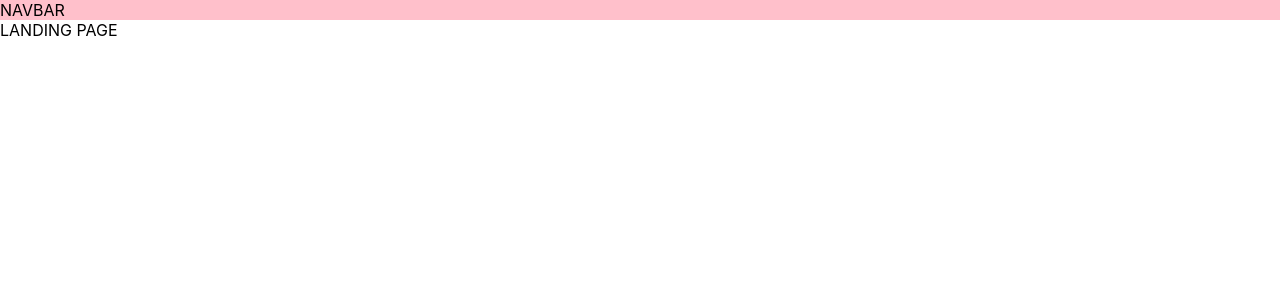
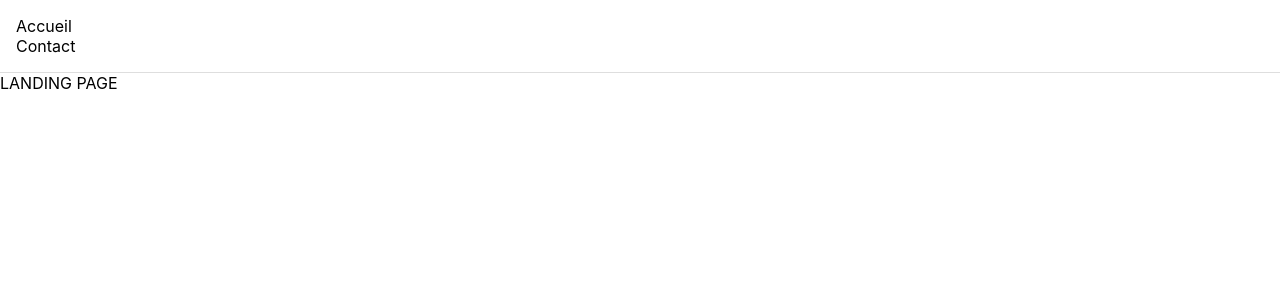
Before and after one commit to Elodeesign/reactwithjerem, a React (Create React App) app: page / in a window 1280 px wide. Shown: the top 300 px of the page. Built offline with nearby package versions, Linux system fonts and the light colour scheme.

Commit message:
styled component

```diff
--- a/package.json
+++ b/package.json
@@ -7,7 +7,8 @@
     "react-dom": "^16.6.3",
     "react-router": "^4.3.1",
     "react-router-dom": "^4.3.1",
-    "react-scripts": "2.1.1"
+    "react-scripts": "2.1.1",
+    "styled-components": "^4.1.3"
   },
   "scripts": {
     "start": "react-scripts start",
--- a/src/components/Navbar.js
+++ b/src/components/Navbar.js
@@ -1,8 +1,23 @@
 import React, { Component } from 'react'
+import styled from 'styled-components'
+
+const MainContainer = styled.div`
+    padding: 1em;
+    border-bottom: 0.1em solid #dedede;
+`
+
+const LeftPart = styled.div``
+
+const RightPart = styled.div``
 
 class Navbar extends Component {
     render() {
-        return <div style={{ backgroundColor: 'pink' }}>NAVBAR</div>
+        return (
+            <MainContainer>
+                <LeftPart>Accueil</LeftPart>
+                <RightPart>Contact</RightPart>
+            </MainContainer>
+        )
     }
 }
 
```
Also changed, not shown: 1 other file (tests, documents, lock files or other folders).
